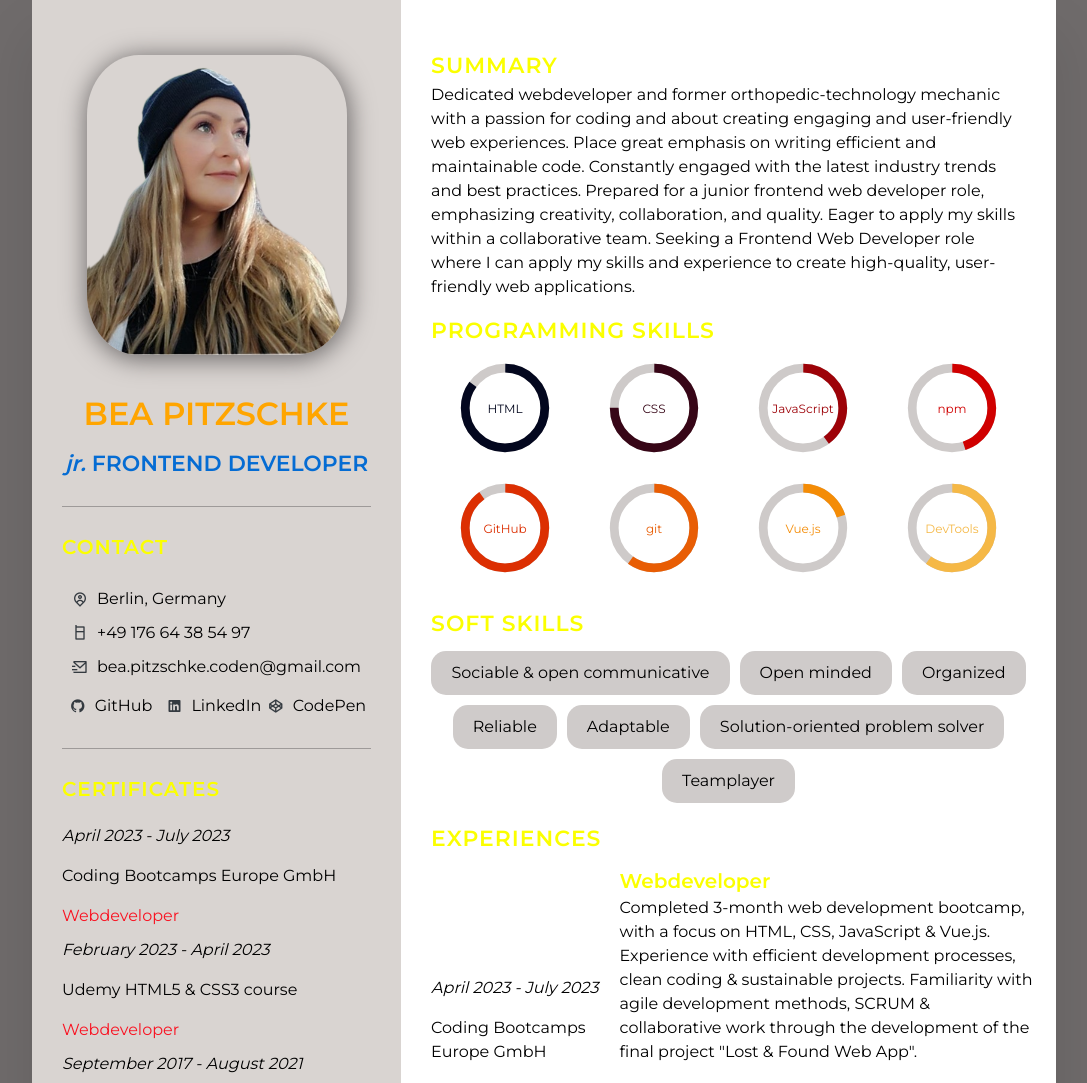
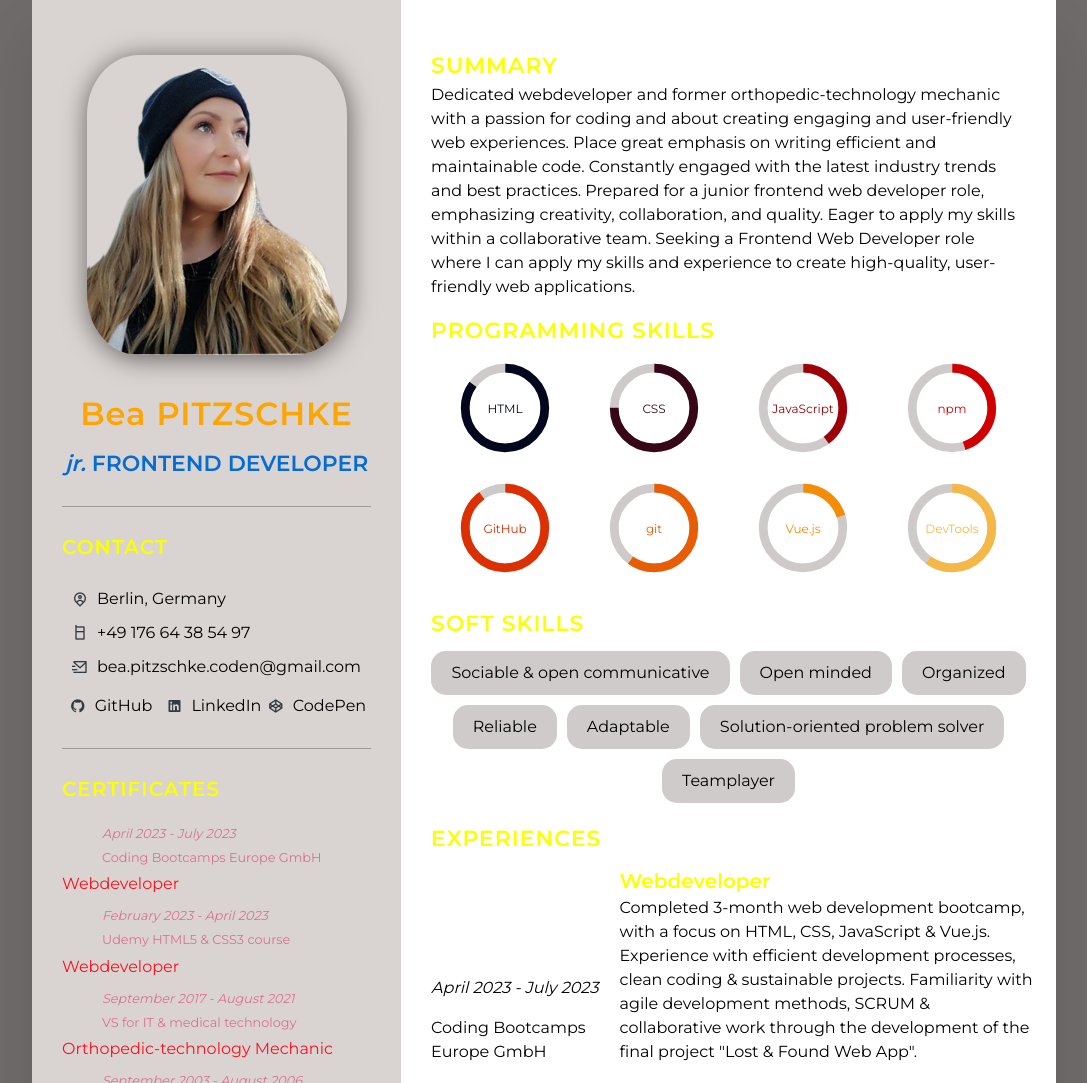
Before and after one commit to BeaCoden/BeaCoden.github.io, a plain HTML site: page index.html in a window 1280 px wide. Shown: the top 1083 px of the page, without its empty margins (96-1183 px from the left). Drawn offline with nearby package versions, Linux system fonts and the light colour scheme.

Commit message:
style #31 styled h1

```diff
--- a/index.html
+++ b/index.html
@@ -35,7 +35,10 @@
         <div class="imgBox">
           <img src="src/bea.png" alt="Profile Picture Bea Pitzschke">
         </div>
-        <h1>Bea Pitzschke</h1>
+        <div id="name">
+          <h1 id="first">Bea</h1>
+          <h1 id="second"> Pitzschke</h1>
+        </div>
         <h2><em>jr. </em>FRONTEND DEVELOPER</h2>
       </section>
       <!--  CONTACT -->
--- a/style.css
+++ b/style.css
@@ -178,13 +178,29 @@ ul {
   box-shadow: var(--box-shadow-img);
 }
 
-.imgAndName h1 {
-  color: var(--heading-h1-color);
-  margin-top: 0px;
-  text-transform: uppercase;
-  text-align: center;
+.imgAndName #name {
+  display: flex;
+  flex-direction: row;
+  gap: 10px;
   padding-top: 25px;
 }
+
+
+.imgAndName #first {
+  font-size: var(--font-size-h1);
+  color: var(--heading-h1-color);
+  font-weight: var(--font-weight-bold);
+  letter-spacing: 1px;
+}
+
+.imgAndName #second {
+  font-size: var(--font-size-h1);
+  color: var(--heading-h1-color);
+  font-weight: var(--font-weight-bold);
+  text-transform: uppercase;
+  letter-spacing: 1px;
+}
+
 
 .imgAndName h2 {
   text-align: center;
@@ -264,16 +280,11 @@ ul {
   padding-bottom: 10px;
 }
 
-.certificates h5 {
-  color: var(--text-color);
-  font-weight: var(--font-weight-light);
-  font-size: var(--font-size-h5);
-}
-
-.certificates h6 {
-  color: var(--text-color);
-  font-weight: var(--font-weight-light);
-  font-size: var(--font-size-h6);
+.certificates p {
+  font-size: calc(var(--font-size-p) - 0.2rem);
+  color: palevioletred;
+  padding: 0px 0px 5px 40px;
+  margin: 0;
 }
 
 /* LANGUAGES */
@@ -407,18 +418,6 @@ ul {
 .box .text {
   color: var(--text-color);
   font-size: var(--font-size-body);
-}
-
-.experiences h5 {
-  color: var(--text-color);
-  font-weight: var(--font-weight-light);
-  font-size: var(--font-size-h5);
-}
-
-.experiences h6 {
-  color: var(--text-color);
-  font-weight: var(--font-weight-light);
-  font-size: var(--font-size-h6);
 }
 
 /* SKILLS */
```
